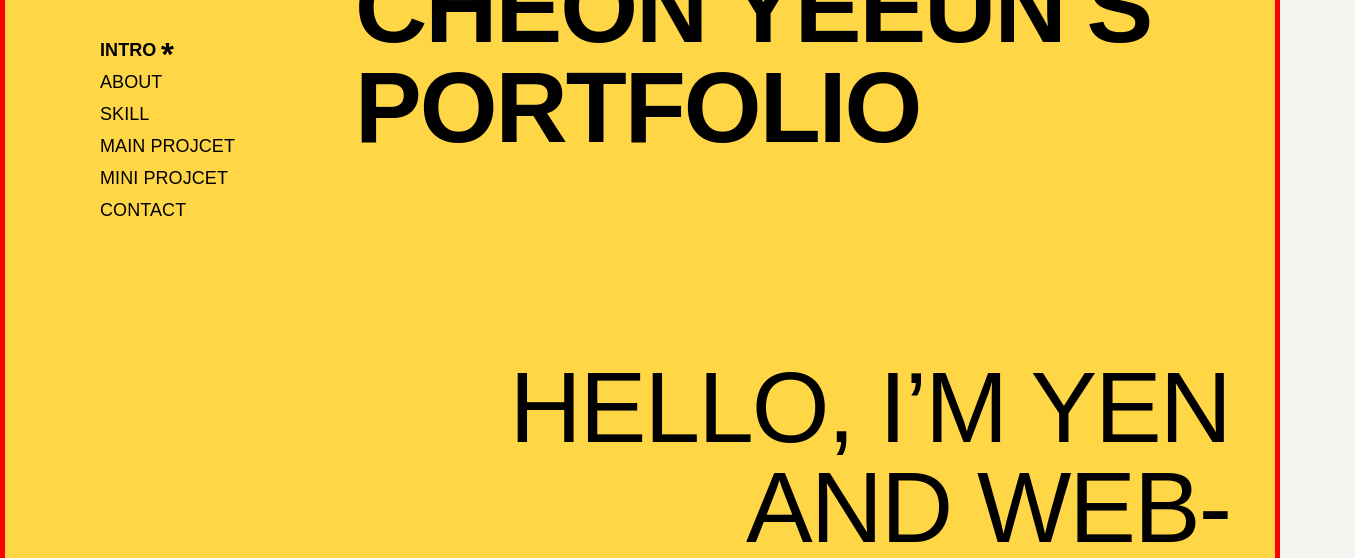
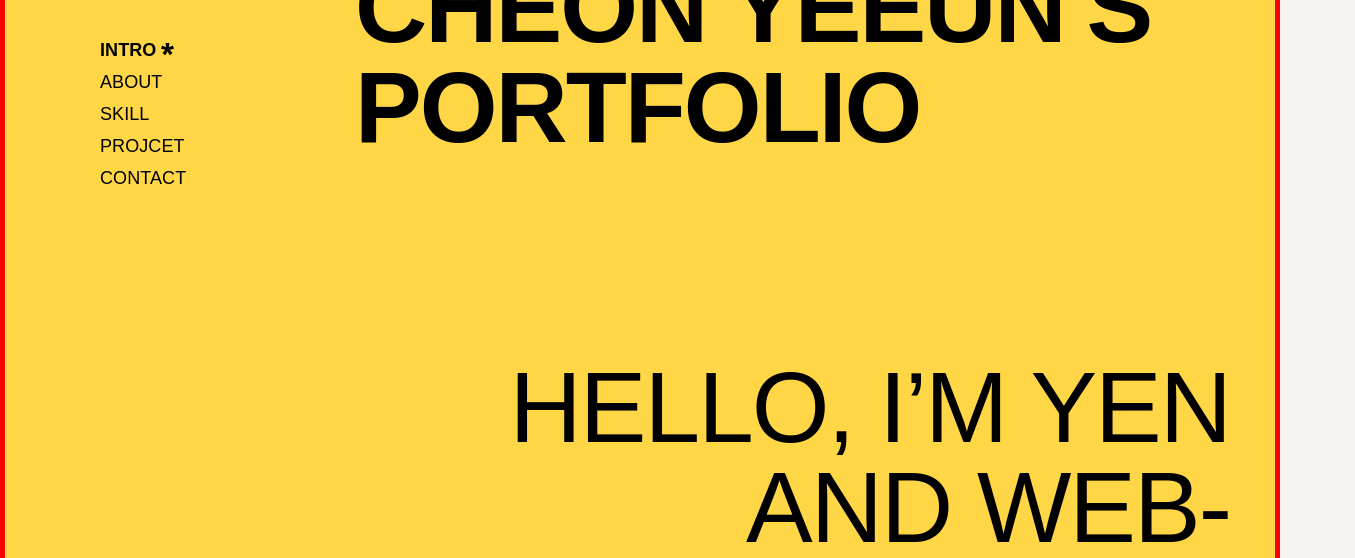
Before and after one commit to cheonYen/cheonYen.github.io, a website: page index.html in a window 1280 px wide. Shown: the part 93-651 px from the top of the page, 1355 px wide, since content can reach past the window. Drawn offline with nearby package versions, Linux system fonts and the light colour scheme; a web font is replaced by a local one.

Commit message:
11번째 커밋

```diff
--- a/css/_variables.scss
+++ b/css/_variables.scss
@@ -25,5 +25,6 @@ $lightWeight: 300;
 
 // color
 $textColor: #000;
+$darkColor: #222;
 $backColor: #F5F3F0;
 $mainColor: #FFD646;
--- a/css/header.scss
+++ b/css/header.scss
@@ -93,7 +93,6 @@ nav {
     padding: calc(50px + $h2Mobile) 0 $h2Mobile;
     @include flexCc;
     top: 0;
-    background-color: $backColor;
     .gnb li a {
       margin-bottom: 2.5rem;
     }
--- a/css/main.scss
+++ b/css/main.scss
@@ -16,7 +16,7 @@
   background-color: $mainColor;
 }
 .contentsWrap,
-#mainProject .projectList {
+#project .projectList {
   height: calc(100% - $h2 - $h4);
   border: 1px solid #000;
   @include mobile {
@@ -49,14 +49,12 @@
 #about .contentsWrap,
 .profileWrap,
 #skill .contentsWrap,
-.mainProjectLi .contentsWrap,
+.projectLi .contentsWrap,
 .btnWrap .moreView,
 .linkWrap h4 a {
   align-items: center;
 }
-.main {
-  overflow: hidden;
-}
+.main {}
 
 /* intro */
 #intro {
@@ -176,12 +174,11 @@
   }
 }
 
-/* mainProject */
-#mainProject {
+/* project */
+#project {
+  display: flex;
+  flex-direction: column;
   position: relative;
-  display: flex;
-  flex-wrap: nowrap;
-  width: 300%;
   &::before {
     content: '';
     width: 100%;
@@ -193,9 +190,13 @@
     z-index: -1;
   }
   .heading {
-    position: absolute;
+    width: fit-content;
+    height: fit-content;
+    position: sticky;
+    margin: 0;
     top: $h4;
     left: 350px;
+    z-index: 10;
   }
   @include mobile {
     .heading {
@@ -204,7 +205,7 @@
     }
   }
 }
-.mainProjectLi {
+.projectLi {
   padding: calc($h1 + $h4) $h4 $h4 350px;
   position: relative;
   .contentsWrap {
@@ -218,7 +219,7 @@
       .desc {
         margin-bottom: $h4;
         span:not(.badge) {
-          color: rgba($textColor, $alpha: 0.3);
+          color: rgba($textColor, $alpha: 0.4);
         }
         h3 {
           margin-bottom: $h6;
@@ -238,10 +239,36 @@
     width: 400px;
     height: 400px;
     position: absolute;
-    bottom: -8rem;
+    bottom: -10rem;
     right: -5rem;
     background: url(../img/bgElement1.png) no-repeat;
     background-size: contain;
+    z-index: -1;
+  }
+  @include mobile {
+    padding: 80px $h4Mobile;
+    .contentsWrap {
+      gap: $h4Mobile;
+      .imgWrap {
+        width: 70%;
+        margin: auto;
+      }
+      .textWrap .desc {
+        margin-bottom: $h1Mobile;
+        span:not(.badge) {
+          color: rgba($textColor, $alpha: 0.4);
+        }
+        h3 {
+          margin-bottom: $h6Mobile;
+        }
+      }
+    }
+    &:nth-of-type(1)::before {
+      width: clamp(210px, 40vw, 40vw);
+      height: clamp(210px, 40vw, 40vw);
+      bottom: -8rem;
+      right: -2rem;
+    }
   }
 }
 .badge {
@@ -268,9 +295,24 @@
       }
     }
   }
+  @include mobile {
+    justify-content: center;
+    gap: $h5Mobile;
+    .moreView {
+      width: 50%;
+      padding: 0.8rem $h5Mobile;
+      .iconWrap {
+        width: $h5Mobile;
+        height: $h5Mobile;
+      }
+    }
+  }
 }
 
 /* miniProject */
+#miniProject {
+  display: none;
+}
 #miniProject .contentsWrap {
   .desc {
     margin-left: 35%;
@@ -291,7 +333,7 @@
       padding: 1rem $h6;
       border-radius: $h6;
       color: #fff;
-      background-color: #222;
+      background-color: $darkColor;
       position: relative;
       .imgWrap {
         width: 60%;
@@ -303,16 +345,59 @@
   }
   @include mobile {
     li {
+      border-radius: $h6Mobile;
+      overflow: hidden;
       margin-top: 0;
       a {
+        border-radius: 0;
         .imgWrap {
           width: $h4Mobile;
           height: $h4Mobile;
           bottom: auto;
           top: 1rem;
           right: 1rem;
-          border: 1px solid red;
+          overflow: hidden;
+          img {
+            width: 200%;
+            transform: translateY(-50%);
+          }
         }
+      }
+      &:nth-child(1) a {
+        background:
+          linear-gradient(
+            65deg,
+            $darkColor 41.81%,
+            rgba($darkColor, $alpha: 0) 97.62%
+          ),
+          url(../img/mini01.png) no-repeat,
+          $darkColor;
+      }
+      &:nth-child(2) a {
+        background:
+          linear-gradient(
+            65deg,
+            $darkColor 41.81%,
+            rgba($darkColor, $alpha: 0) 97.62%
+          ),
+          url(../img/mini02.png) no-repeat,
+          $darkColor;
+      }
+      &:nth-child(3) a {
+        background:
+          linear-gradient(
+            65deg,
+            $darkColor 41.81%,
+            rgba($darkColor, $alpha: 0) 97.62%
+          ),
+          url(../img/mini03.png) no-repeat,
+          $darkColor;
+      }
+      &:nth-child(1) a,
+      &:nth-child(2) a,
+      &:nth-child(3) a {
+        background-size: 85%;
+        background-position: 103% -0.2rem;
       }
     }
   }
@@ -332,13 +417,18 @@
     position: absolute;
     top: calc(100% - $h4 - 1rem);
     right: $h4;
+    @include mobile {
+      right: 0;
+      text-align: center;
+    }
   }
 }
 .linkWrap {
-  margin-top: $h6;
   @include flexCc;
   gap: 1rem;
   h4 {
+    @include en;
+    text-transform: lowercase;
     font-weight: $midWeight;
     a {
       width: fit-content;
@@ -367,22 +457,42 @@
       }
     }
   }
+  @include mobile {
+    margin-top: $h6Mobile;
+    h4 {
+      font-size: clamp(1rem, 4.5vw, $h4Mobile);
+    a {
+      margin: auto;
+      padding: 0.3rem 1rem;
+      .iconWrap {
+        width:  clamp($h5Mobile, 4vw, $h4Mobile);
+        height: clamp($h5Mobile, 4vw, $h4Mobile);
+      }
+    }
+    }
+  }
 }
 
 /* common responsive mobile */
 @include mobile {
   .contentsWrap,
   .profileWrap,
-  #miniProject .projectList {
+  #miniProject .projectList,
+  .linkWrap {
     flex-direction: column;
   }
   .profileWrap,
   .profileWrap .desc,
-  .viewContainer {
+  .viewContainer,
+  .projectLi .contentsWrap .textWrap,
+  .linkWrap,
+  .linkWrap h4,
+  .copyright {
     width: 100%;
   }
   .recordWrap,
   .viewContainer .imgWrap,
+  .projectLi .contentsWrap .textWrap .desc div,
   #miniProject .contentsWrap .desc {
     display: none;
   }
--- a/css/resetCommon.scss
+++ b/css/resetCommon.scss
@@ -60,3 +60,13 @@ h5{
 h6{
   @include h6Kr;
 }
+body::-webkit-scrollbar {
+  width: 0.5rem;
+}
+body::-webkit-scrollbar-thumb {
+	background: $textColor;
+  border-radius: 1rem;
+}
+body::-webkit-scrollbar-track {
+	background: transparent;
+}
--- a/index.html
+++ b/index.html
@@ -33,10 +33,7 @@
             <a href="#skill">Skill</a>
           </li>
           <li>
-            <a href="#mainProject">Main Projcet</a>
-          </li>
-          <li>
-            <a href="#miniProject">Mini Projcet</a>
+            <a href="#mainProject">Projcet</a>
           </li>
           <li>
             <a href="#contact">Contact</a>
@@ -156,14 +153,14 @@
         </div>
       </section>
       <!-- //skill -->
-      <section id="mainProject">
+      <section id="project">
         <div class="heading">
-          <h2>Main Project</h2>
+          <h2>Project</h2>
         </div>
-        <section class="mainProjectLi section">
+        <section class="projectLi section">
           <div class="contentsWrap">
             <div class="imgWrap">
-              <img src="img/main01.png" alt="Main Project 01">
+              <img src="img/main01.png" alt="Project 01">
             </div>
             <div class="textWrap">
               <div class="desc">
@@ -200,10 +197,10 @@
             </div>
           </div>
         </section>
-        <section class="mainProjectLi section">
+        <section class="projectLi section">
           <div class="contentsWrap">
             <div class="imgWrap">
-              <img src="img/main02.png" alt="Main Project 02">
+              <img src="img/main02.png" alt="Project 02">
             </div>
             <div class="textWrap">
               <div class="desc">
@@ -241,10 +238,10 @@
             </div>
           </div>
         </section>
-        <section class="mainProjectLi section">
+        <section class="projectLi section">
           <div class="contentsWrap">
             <div class="imgWrap">
-              <img src="img/main03.png" alt="Main Project 03">
+              <img src="img/main03.png" alt="Project 03">
             </div>
             <div class="textWrap">
               <div class="desc">
--- a/js/main.js
+++ b/js/main.js
@@ -15,3 +15,23 @@ skillList.forEach((skill) => {
     viewDesc.innerHTML = choiceDesc;
   });
 });
+
+let miniProjectLi = document.querySelectorAll('#miniProject .contentsWrap .projectList li a .imgWrap img');
+let isMobile = window.matchMedia("(max-width: 768px)");
+
+function updateImages() {
+  if(!isMobile.matches) {
+    for(let a = 0; a < miniProjectLi.length; a++) {
+      miniProjectLi[a].setAttribute('src', `img/mini0`+[a + 1]+`.png`);
+    }
+  } else{
+    for(let a = 0; a < miniProjectLi.length; a++) {
+      miniProjectLi[a].setAttribute('src', `img/arrowLeftToRightDiagonal.svg`);
+    }
+  }
+}
+// 페이지가 로드될 때 초기 이미지 업데이트
+window.onload = () => {
+  updateImages();
+}
+window.addEventListener('resize', updateImages);
```
Also changed, not shown: css/header.css, css/main.css, css/resetCommon.css, 3 other files.
